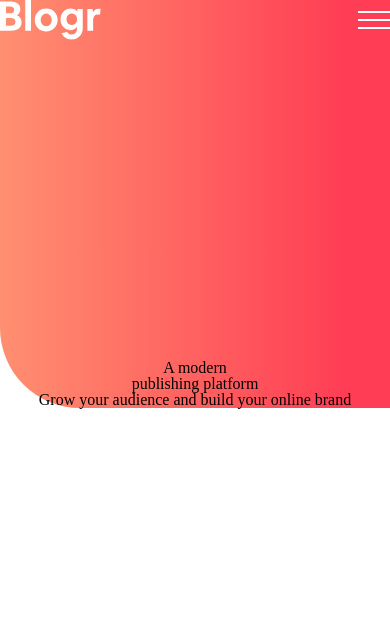
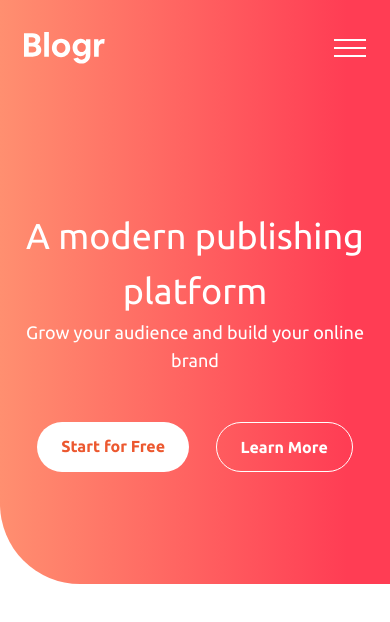
Before and after one commit to webstormcam/Blogr_Landing_Page, a plain HTML site: page index.html in a window 390 px wide. Drawn offline with Linux system fonts and the light colour scheme.

Commit message:
Next Step: background and Drop down
Built out the content section on mobile, now I gotta put in the background and the drop down menu

```diff
--- a/index.html
+++ b/index.html
@@ -18,12 +18,17 @@
 <body>
     <section id="top">
         <div class="top-bar">
-            <img src="imgs/logo.svg" alt="Company logo">
+            <img id="logo" src="imgs/logo.svg" alt="Company logo">
             <img src="imgs/icon-hamburger.svg" alt="">
         </div>
-        <div class="top-words">
-            <h1>A modern <br> publishing platform</h1>
-            <p>Grow your audience and build your online brand</p>
+        <div class="hero-holder">
+            <div class="top-words">
+                <h1>A modern publishing platform</h1>
+                <p>Grow your audience and build your online brand</p>
+            </div>
+            <div class="button-section">
+                <a class="btn btn-white" href="#"> Start for Free</a> <a class="btn btn-clear" href="#"> Learn More</a>
+            </div>
         </div>
         <!-- <img id="bubbles" src="imgs/bg-pattern-intro-mobile.svg" alt=""> -->
     </section>
--- a/style.css
+++ b/style.css
@@ -1,5 +1,7 @@
 * {
     box-sizing: border-box;
+    font-family: 'Overpass', sans-serif;
+    font-family: 'Ubuntu', sans-serif;
 }
 
 #top {
@@ -18,14 +20,79 @@
     flex-direction: row;
     justify-content: space-between;
     align-items: center;
+    padding: 2rem 1.5rem;
 }
+
+#logo {
+    width: 81px;
+}
+
+
+.hero-holder {
+    display: flex;
+    flex-direction: column;
+    padding: 0rem 1.5rem;
+}
+
 
 .top-words {
     display: flex;
     flex-direction: column;
     text-align: center;
-    margin-top: 20rem;
+    margin-top: 7rem;
+    margin-bottom: 3rem;
+    color: #ffffff;
+    font-family: 'Ubuntu', sans-serif;
+
 }
+
+
+h1 {
+    font-size: 36px;
+    line-height: 55px;
+    /* padding: 0rem 1.5rem; */
+
+
+}
+
+.top-words p {
+    font-size: 18px;
+    /* padding: 0rem 1.2rem; */
+    line-height: 28px;
+
+}
+
+.button-section {
+    display: flex;
+    flex-direction: row;
+    justify-content: space-around;
+    margin-bottom: 7rem;
+
+}
+
+.btn {
+    font-size: 16px;
+    font-weight: 700;
+    border-radius: 2rem;
+    text-decoration: none;
+    padding: 1rem 1.5rem;
+    font-family: 'Ubuntu', sans-serif;
+
+}
+
+.btn-white {
+    color: rgb(236, 88, 47);
+    background-color: #fff;
+
+}
+
+.btn-clear {
+    color: #fff;
+    border: 1px solid #fff;
+}
+
+
+
 
 /* #bubbles {
     position: absolute;
```
